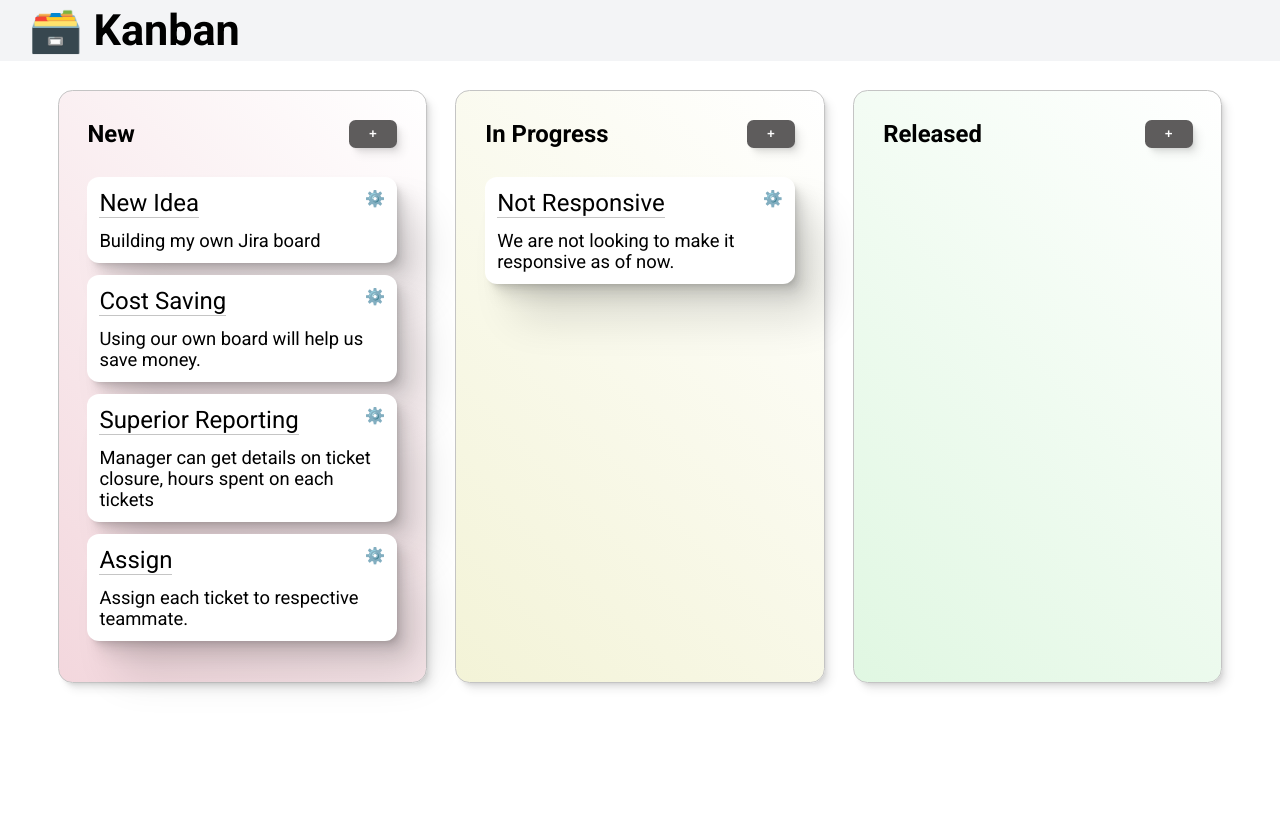
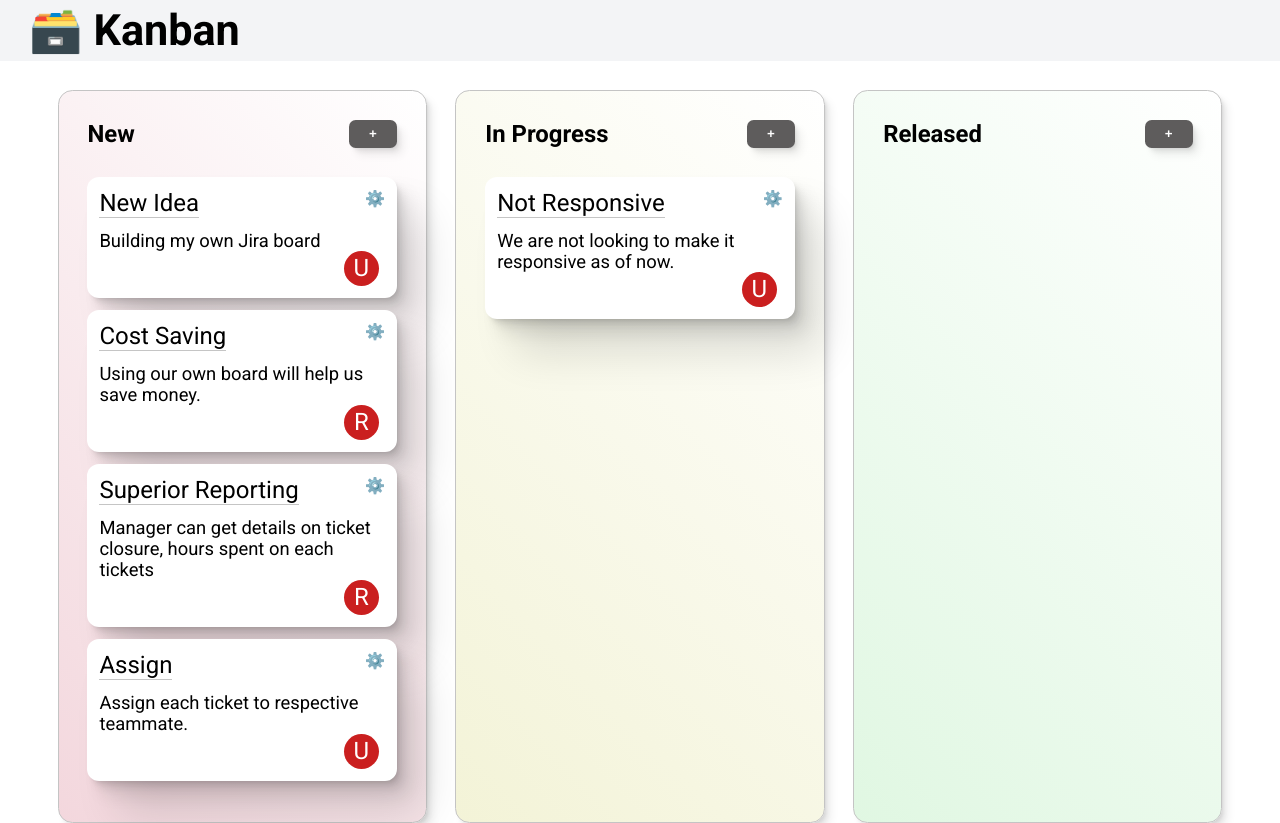
Before and after one commit to cjmaaz/Kanban_Vue, a Vue app: page / in a window 1280 px wide. Before the commit the page ends 800 px from the top, so only its background shows below. Built offline with nearby package versions, Linux system fonts and the light colour scheme.

Commit message:
Some more styling and Assigned details

```diff
--- a/src/components/Board.vue
+++ b/src/components/Board.vue
@@ -11,24 +11,22 @@ function handleDragStart(e) {
   } else {
     e.target.style.setProperty('rotate', '-4deg');
   }
-
   e.target.style.transform = 'translateX(50px)';
-  // dragSrcEl = e.target;
-
-  // e.dataTransfer.effectAllowed = 'move';
-  // e.dataTransfer.setData('text/html', this.innerHTML);
+  dragSrcEl = e.target;
+  e.dataTransfer.effectAllowed = 'move';
+  e.dataTransfer.setData('text/html', e.target.innerHTML);
 }
 function handleDragEnd(e) {
   e.target.style.removeProperty('rotate');
   e.target.style.removeProperty('opacity');
   e.target.style.removeProperty('transform');
 
-  // items.forEach(function (item) {
-  //   item.classList.remove('over');
-  // });
+  let items = document.querySelectorAll('div.status_board');
+  items.forEach(function (item) {
+    item.classList.remove('over');
+  });
 }
 function handleDragOver(e) {
-  console.log(e);
   if (e.preventDefault) {
     e.preventDefault();
   }
@@ -43,39 +41,51 @@ function handleDragLeave(e) {
   e.target.classList.remove('over');
 }
 
+function handleDrop(e) {
+  if (e.stopPropagation) {
+    e.stopPropagation(); // stops the browser from redirecting.
+  }
+  console.log(e);
+  // if (dragSrcEl != e.target) {
+  //   dragSrcEl.innerHTML = e.target.innerHTML;
+  //   e.target.innerHTML = e.dataTransfer.getData('text/html');
+  // }
+  // return false;
+}
 const store = useProjectStore();
+
 </script>
 <template>
   <div class="board">
-    <div class="status_board" draggable="true">
+    <div class="status_board" data-stateId="newBoard">
       <div class="header">
         <h5>New</h5>
         <button>+</button>
       </div>
       <div class="items">
-        <div v-for="item in store.newBoard" v-if="store.newBoard.length" class="each__title" draggable="true" @dragstart="handleDragStart" @dragend="handleDragEnd">
+        <div v-for="item in store.newBoard" v-if="store.newBoard.length" :key="item.id" draggable="true" @dragstart="handleDragStart" @dragend="handleDragEnd">
           <Item :each="item" />
         </div>
       </div>
     </div>
-    <div class="status_board" @dragover="handleDragOver" @dragenter="handleDragEnter" @dragleave="handleDragLeave">
+    <div class="status_board" data-stateId="progressBoard" @drop="handleDrop" @dragover="handleDragOver" @dragenter="handleDragEnter" @dragleave="handleDragLeave">
       <div class="header">
         <h5>In Progress</h5>
         <button>+</button>
       </div>
       <div class="items">
-        <div v-for="item in store.progressBoard" v-if="store.progressBoard.length" class="each__title" draggable="true" @dragstart="handleDragStart" @dragend="handleDragEnd">
+        <div v-for="item in store.progressBoard" v-if="store.progressBoard.length" :key="item.id" draggable="true" @dragstart="handleDragStart" @dragend="handleDragEnd">
           <Item :each="item" />
         </div>
       </div>
     </div>
-    <div class="status_board" @dragover="handleDragOver" @dragenter="handleDragEnter" @dragleave="handleDragLeave">
+    <div class="status_board" data-stateId="releasedBoard" @drop="handleDrop" @dragover="handleDragOver" @dragenter="handleDragEnter" @dragleave="handleDragLeave">
       <div class="header">
         <h5>Released</h5>
         <button>+</button>
       </div>
       <div class="items">
-        <div v-for="item in store.releasedBoard" v-if="store.releasedBoard.length" class="each__title" draggable="true" @dragstart="handleDragStart" @dragend="handleDragEnd">
+        <div v-for="item in store.releasedBoard" v-if="store.releasedBoard.length" :key="item.id" draggable="true" @dragstart="handleDragStart" @dragend="handleDragEnd">
           <Item :each="item" />
         </div>
       </div>
@@ -156,34 +166,6 @@ const store = useProjectStore();
 
     .items {
       margin-top: 1em;
-
-      .each__title {
-        font-size: x-large;
-        background-color: #fff;
-        padding: .5em;
-        margin: .5em 0px;
-        border-radius: .5em;
-        cursor: grab;
-        box-shadow:
-          0.8px 1px 1.2px -1px rgba(0, 0, 0, 0.034),
-          1.9px 2.3px 2.9px -1px rgba(0, 0, 0, 0.048),
-          3.6px 4.4px 5.4px -1px rgba(0, 0, 0, 0.06),
-          6.5px 7.8px 9.6px -1px rgba(0, 0, 0, 0.072),
-          12.1px 14.6px 18px -1px rgba(0, 0, 0, 0.086),
-          29px 35px 43px -1px rgba(0, 0, 0, 0.12);
-
-        &:hover {
-          transform: translateY(-5px);
-          box-shadow:
-            0.8px 1px 1.2px -1px rgba(0, 0, 0, 0.034),
-            1.9px 2.3px 2.9px -1px rgba(0, 0, 0, 0.048),
-            3.6px 4.4px 5.4px -1px rgba(0, 0, 0, 0.06),
-            6.5px 7.8px 9.6px -1px rgba(0, 0, 0, 0.072),
-            12.1px 14.6px 18px -1px rgba(0, 0, 0, 0.086),
-            29px 35px 43px -1px rgba(0, 0, 0, 0.12),
-            10.5px 7.8px 9.6px -1px rgba(0, 0, 0, 0.072);
-        }
-      }
     }
   }
 }
--- a/src/components/Item.vue
+++ b/src/components/Item.vue
@@ -7,6 +7,7 @@ const props = defineProps({
 })
 </script>
 <template>
+  <div class="each__title" :data-id="each.id">
     <div class="title">
       <span class="info">
         {{ each.title }}
@@ -18,9 +19,40 @@ const props = defineProps({
     <div class="details">
       {{ each.details }}
     </div>
+    <div class="profile">
+      <div :name="each.assigned">{{ each.assigned.substring(0, 1) }}</div>
+    </div>
+  </div>
 </template>
 
 <style lang="scss" scoped>
+.each__title {
+  font-size: x-large;
+  background-color: #fff;
+  padding: .5em;
+  margin: .5em 0px;
+  border-radius: .5em;
+  cursor: grab;
+  box-shadow:
+    0.8px 1px 1.2px -1px rgba(0, 0, 0, 0.034),
+    1.9px 2.3px 2.9px -1px rgba(0, 0, 0, 0.048),
+    3.6px 4.4px 5.4px -1px rgba(0, 0, 0, 0.06),
+    6.5px 7.8px 9.6px -1px rgba(0, 0, 0, 0.072),
+    12.1px 14.6px 18px -1px rgba(0, 0, 0, 0.086),
+    29px 35px 43px -1px rgba(0, 0, 0, 0.12);
+
+  &:hover {
+    transform: translateY(-5px);
+    box-shadow:
+      0.8px 1px 1.2px -1px rgba(0, 0, 0, 0.034),
+      1.9px 2.3px 2.9px -1px rgba(0, 0, 0, 0.048),
+      3.6px 4.4px 5.4px -1px rgba(0, 0, 0, 0.06),
+      6.5px 7.8px 9.6px -1px rgba(0, 0, 0, 0.072),
+      12.1px 14.6px 18px -1px rgba(0, 0, 0, 0.086),
+      29px 35px 43px -1px rgba(0, 0, 0, 0.12),
+      10.5px 7.8px 9.6px -1px rgba(0, 0, 0, 0.072);
+  }
+
   .title {
     margin-bottom: .5em;
     display: flex;
@@ -39,4 +71,37 @@ const props = defineProps({
   .details {
     font-size: calc(.5em + .5vw);
   }
+
+  .profile {
+    display: flex;
+    justify-content: end;
+
+    div {
+      position: relative;
+      display: flex;
+      justify-content: center;
+      align-items: center;
+      cursor: pointer;
+      height: 35px;
+      width: 35px;
+      margin-right: .25em;
+      border-radius: 50%;
+      background-color: rgb(202, 31, 31);
+      color: #fff;
+
+      &:hover {
+        &::after {
+          display: block;
+          position: absolute;
+          top: 7px;
+          right: 50px;
+          content: attr(name);
+          width: max-content;
+          color: #3d3d3d;
+          font-size: medium;
+        }
+      }
+    }
+  }
+}
 </style>
--- a/src/stores/project.js
+++ b/src/stores/project.js
@@ -3,13 +3,13 @@ import { defineStore } from 'pinia'
 
 export const useProjectStore = defineStore('project', () => {
   const newBoard = ref([
-    { title: 'New Idea', details: 'Building my own Jira board', id: 77382, assigned: 'A' },
-    { title: 'Cost Saving', details: 'Using our own board will help us save money.', id: 77383, assigned: 'M' },
-    { title: 'Superior Reporting', details: 'Manager can get details on ticket closure, hours spent on each tickets', id: 77384, assigned: 'M' },
-    { title: 'Assign', details: 'Assign each ticket to respective teammate.', id: 77385, assigned: 'A' }
+    { title: 'New Idea', details: 'Building my own Jira board', id: 77382, assigned: 'Utkarsh Banwar' },
+    { title: 'Cost Saving', details: 'Using our own board will help us save money.', id: 77383, assigned: 'Riya Chauhan' },
+    { title: 'Superior Reporting', details: 'Manager can get details on ticket closure, hours spent on each tickets', id: 77384, assigned: 'Riya Chauhan' },
+    { title: 'Assign', details: 'Assign each ticket to respective teammate.', id: 77385, assigned: 'Utkarsh Banwar' }
   ]);
   const progressBoard = ref([
-    { title: 'Not Responsive', details: 'We are not looking to make it responsive as of now.', id: 77392, assigned: 'A' }
+    { title: 'Not Responsive', details: 'We are not looking to make it responsive as of now.', id: 77392, assigned: 'Utkarsh Banwar' }
   ]);
   const releasedBoard = ref([]);
   return { newBoard, progressBoard, releasedBoard }
```
Lines whose indentation alone changed are shown as unchanged.
